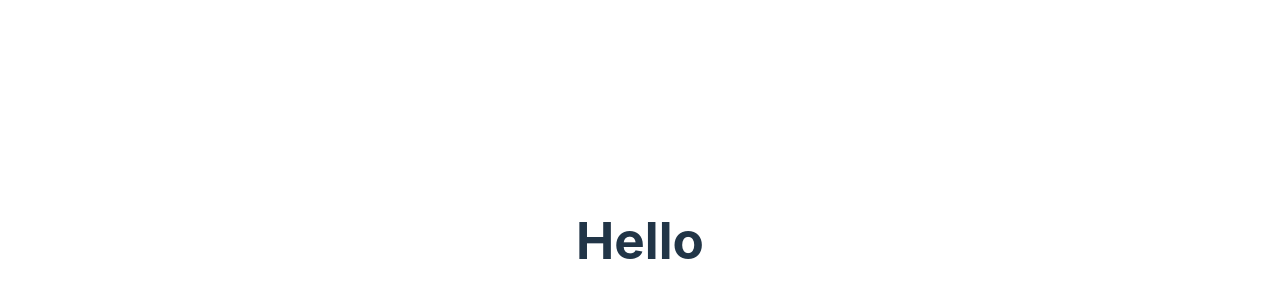
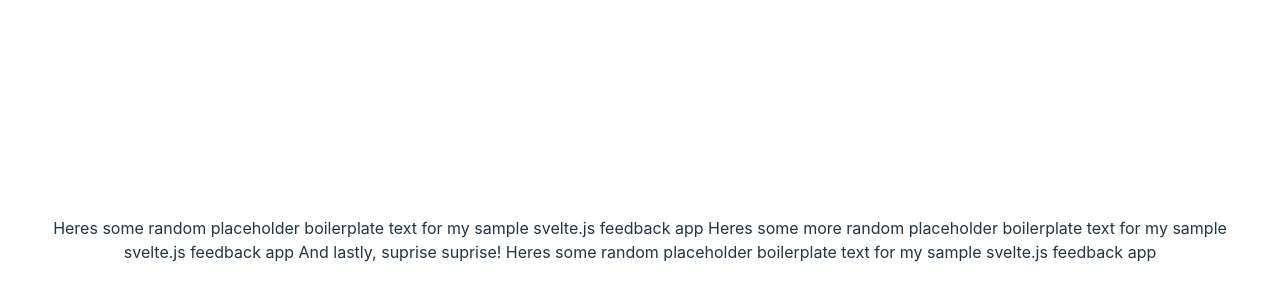
Before and after one commit to KausaChangs/svelte-feedback-app, a Svelte app: page / in a window 1280 px wide. Shown: the part 160-460 px from the top of the page. Built offline with nearby package versions, Linux system fonts and the light colour scheme.

Commit message:
populated the Feedback array

```diff
--- a/src/App.svelte
+++ b/src/App.svelte
@@ -1,10 +1,29 @@
 <script>
+   import FeedbackList from "./components/FeedbackList.svelte";
 
+
+   let feedBack = [
+    {
+      id: 1,
+      rating: 10,
+      text: " Heres some random placeholder boilerplate text for my sample svelte.js feedback app"
+    },
+    {
+      id: 2,
+      rating: 9,
+      text: " Heres some more random placeholder boilerplate text for my sample svelte.js feedback app"
+    },
+    {
+      id: 3,
+      rating: 8,
+      text: " And lastly, suprise suprise! Heres some random placeholder boilerplate text for my sample svelte.js feedback app"
+    },
+   ]
 </script>
 
 <main>
 
-  <h1>Hello</h1>
+  <FeedbackList  {feedBack}/>
 
 
 </main>
--- a/src/components/FeedbackList.svelte
+++ b/src/components/FeedbackList.svelte
@@ -1,3 +1,8 @@
 <script>
+  export let feedBack = []
+</script>
 
-</script>
+
+{#each feedBack as fb (fb.id)}
+  {fb.text}
+{/each}
```
